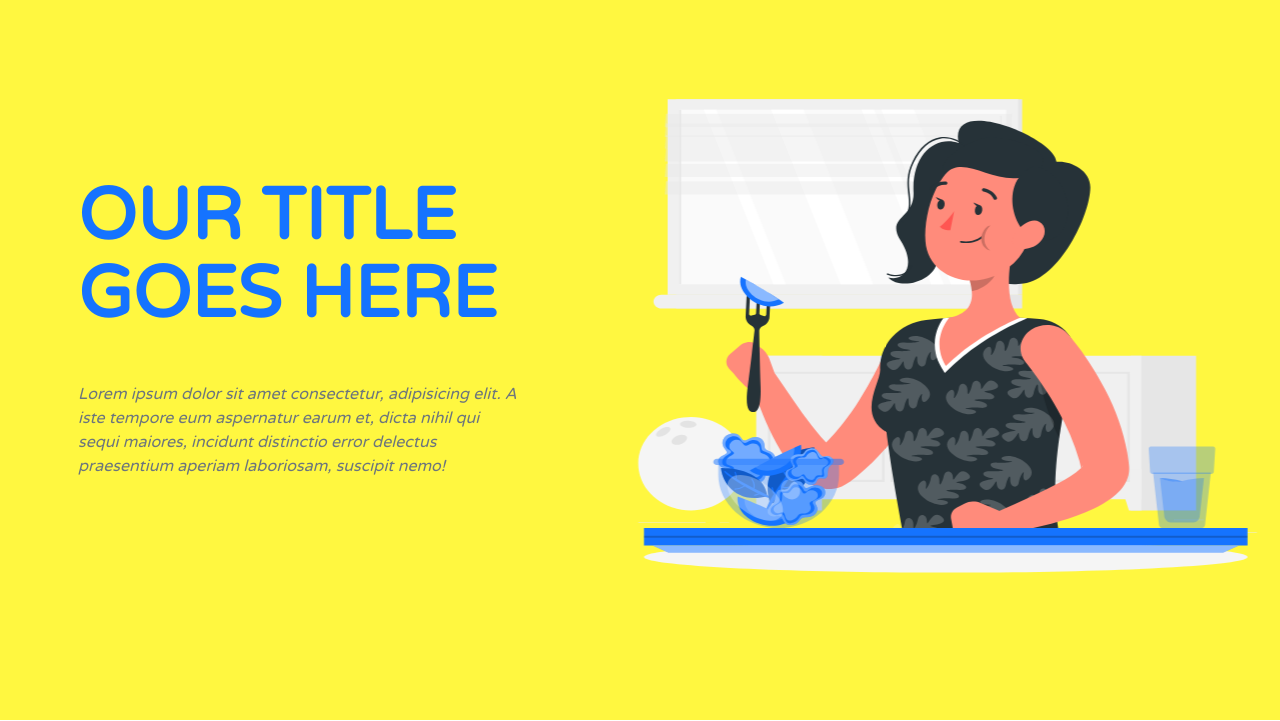
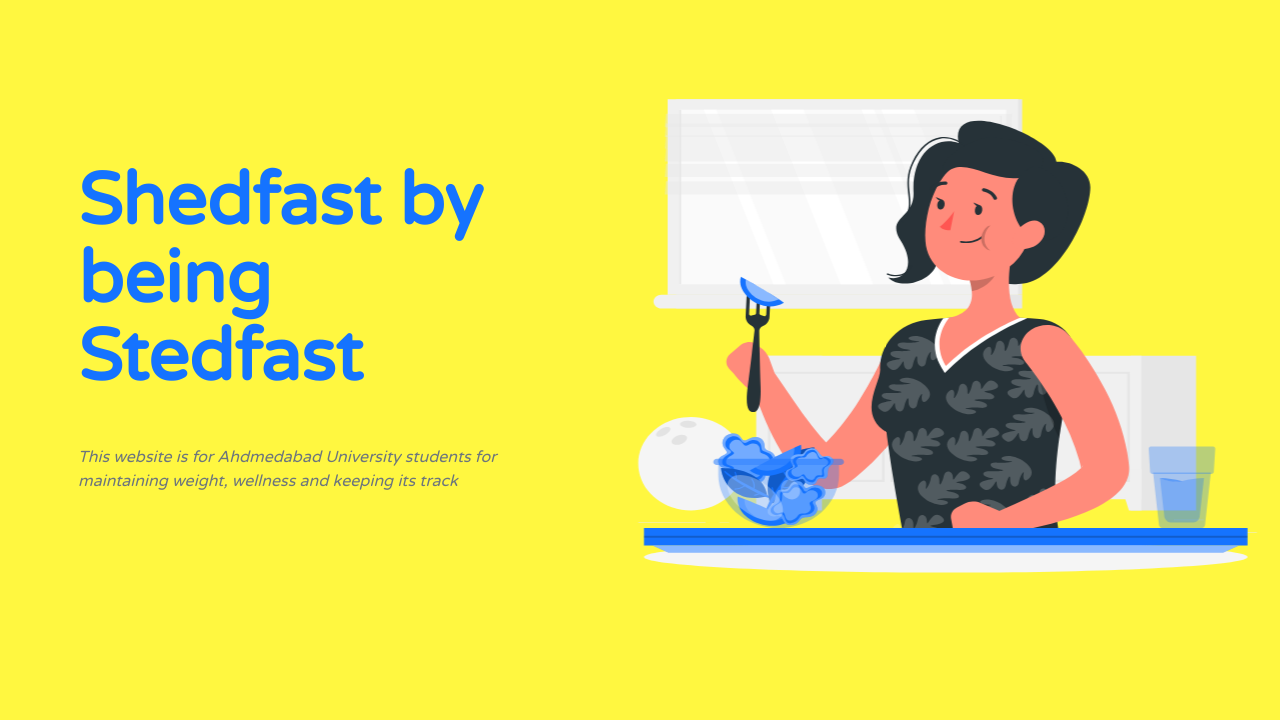
Before and after one commit to Programming-Club-Ahmedabad-University/wellness, a Django app: page / in a window 1280 px wide. Shown: the part 56-777 px from the top of the page. Run offline with Django 3.2, Linux system fonts and the light colour scheme; some libraries are stand-ins or nearby versions.

Commit message:
home page motto

```diff
--- a/AhdUni/home/templates/home/home.html
+++ b/AhdUni/home/templates/home/home.html
@@ -17,9 +17,10 @@
                 </div>
                 <div class="col-md-5 order-2 order-md-1 d-flex justify-content-center align-items-center mx-0 mb-5 px-2 px-sm-5 pr-md-0 home-heading">
                     <div class="container">
-                        <p class="home-heading-1 mb-5">OUR TITLE GOES HERE</p>
+                        <p class="home-heading-1 mb-5">Shedfast by being Stedfast</p>
                         <p class="mt-5 text-secondary home-subtitle">
-                            Lorem ipsum dolor sit amet consectetur, adipisicing elit. A iste tempore eum aspernatur earum et, dicta nihil qui sequi maiores, incidunt distinctio error delectus praesentium aperiam laboriosam, suscipit nemo!
+                            This website is for Ahdmedabad University students for maintaining weight, wellness and keeping its track
+
                         </p>
                 	</div>
             	</div>
```
